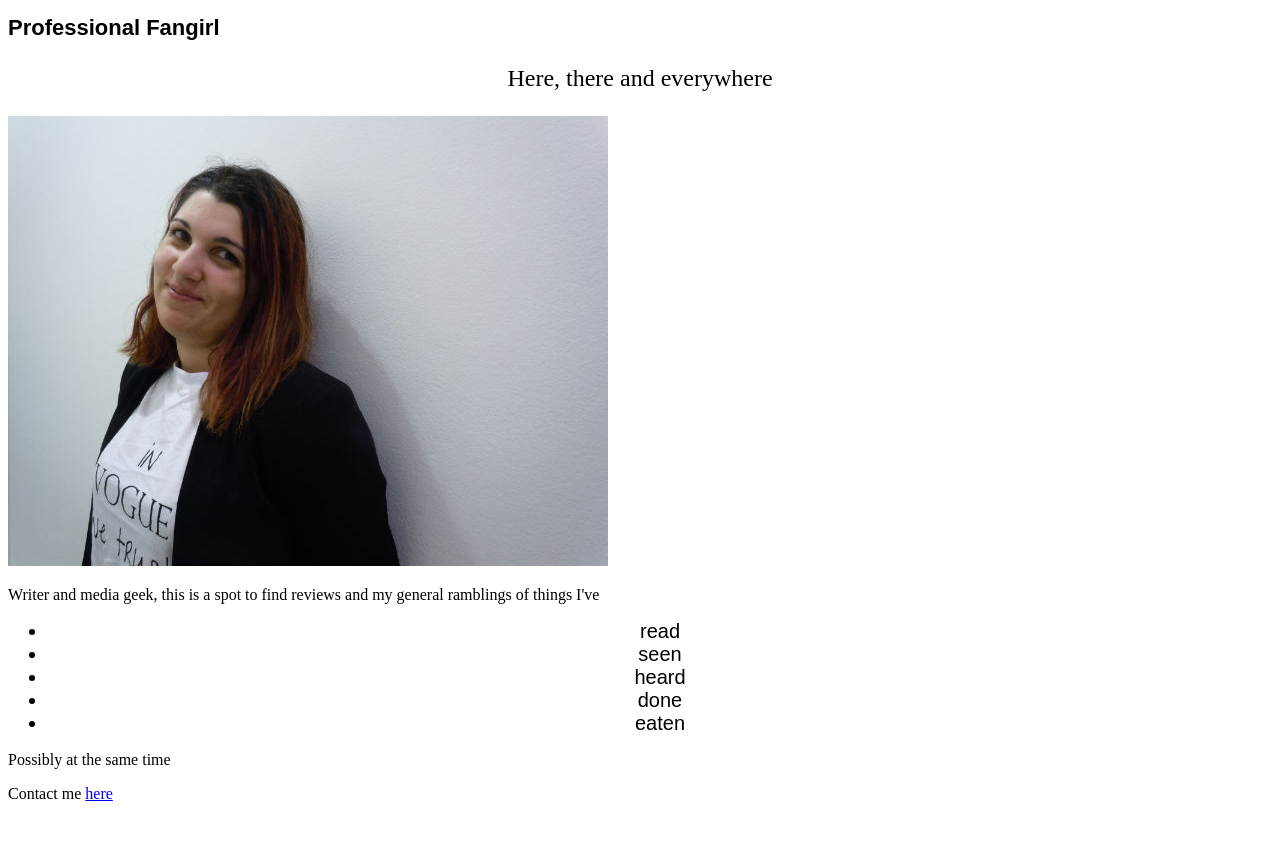
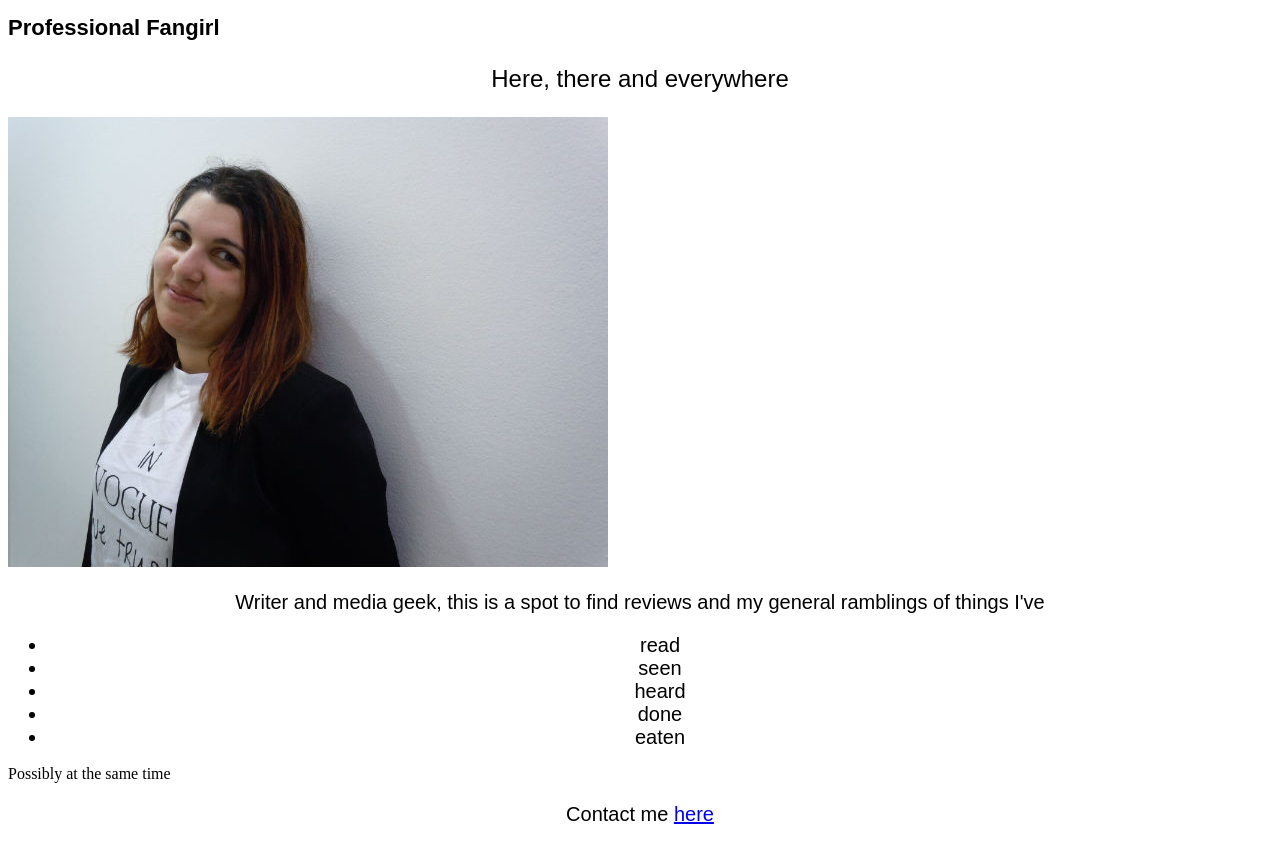
Before and after one commit to anniea89/anniea89.github.io, a plain HTML site: page unit_3/index.html in a window 1280 px wide. Shown: the part 47-893 px from the top of the page. Before the commit the page ends 866 px from the top, so only its background shows below. Drawn offline with Linux system fonts and the light colour scheme.

Commit message:
more font changes

```diff
--- a/unit_3/css/style.css
+++ b/unit_3/css/style.css
@@ -20,3 +20,7 @@ font-size: 20px;
 font-family: Arial, sans-serif;
 text-align: center;
 }
+p {font-size: 20px;
+font-family: Arial, sans-serif;
+	text-align: center;
+}
```
